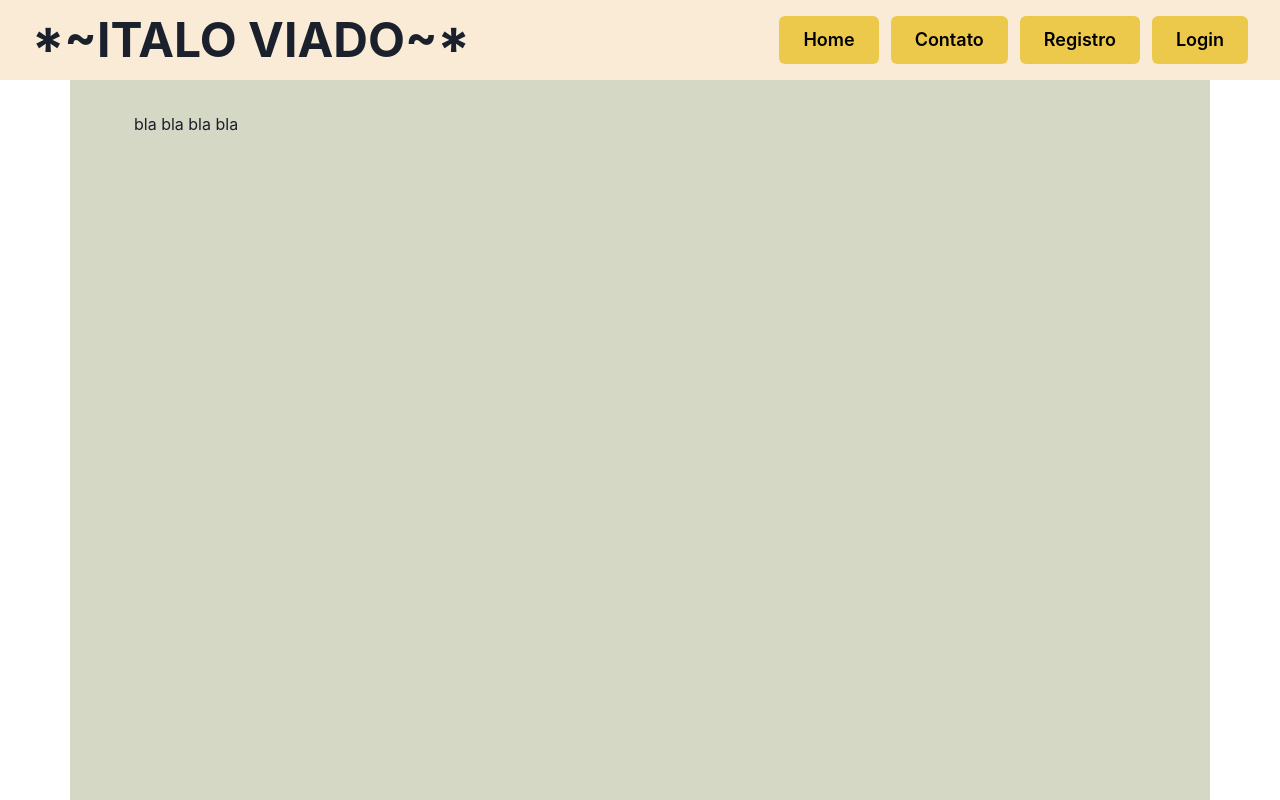
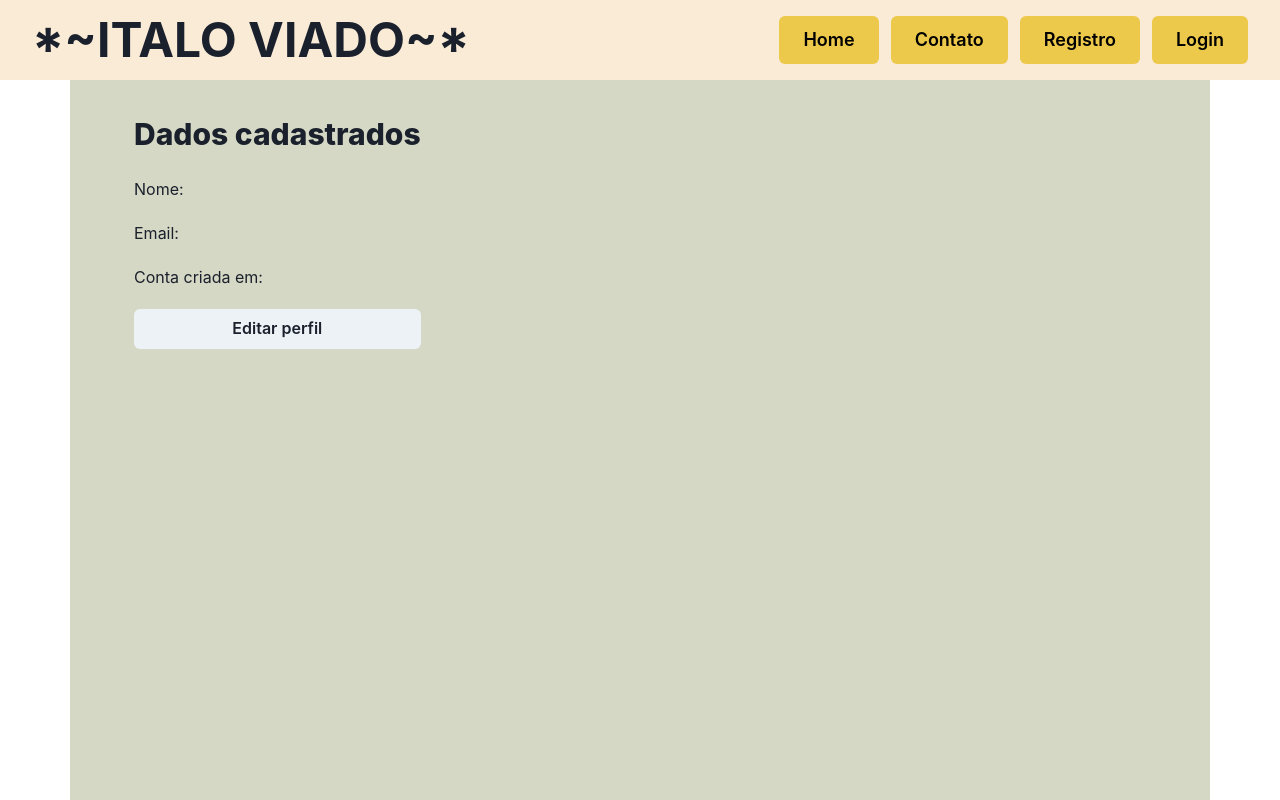
Before and after one commit to pedr0ferrari/blog, a Next.js app: page /perfil in a window 1280 px wide. Built offline with nearby package versions, Linux system fonts and the light colour scheme; no server answers.

Commit message:
create edit profile page and start editform logic

```diff
--- a/components/header/header.tsx
+++ b/components/header/header.tsx
@@ -8,6 +8,9 @@ const Header = () => {
   const { user } = useLoggedInUser();
   const { auth } = useContext(FirebaseCtx);
   const router = useRouter();
+
+  const firstName = user && user.name.split(" ").slice(0, 1);
+
   const handleRoute = (path: string) => {
     router.push(path);
   };
@@ -22,7 +25,7 @@ const Header = () => {
     >
       {user ? (
         <Heading size="2xl" flexGrow="1">
-          {user.name}
+          {firstName}
         </Heading>
       ) : (
         <Heading size="2xl" flexGrow="1">
--- /dev/null
+++ b/components/profile/EditProfile.tsx
@@ -0,0 +1,21 @@
+import { Flex, Input } from "@chakra-ui/react";
+import React from "react";
+import { useForm } from "react-hook-form";
+import { UserType } from "../../interface/User";
+
+const EditProfile: React.FC<{ user: UserType }> = ({ user }) => {
+  const { register } = useForm({
+    defaultValues: {
+      name: user.name,
+      email: user.email,
+    },
+  });
+  return (
+    <Flex as="form" direction="column" gap={5}>
+      <Input type="name" {...register("name")} />
+      <Input />
+    </Flex>
+  );
+};
+
+export default EditProfile;
--- a/hooks/useLoggedInUser.tsx
+++ b/hooks/useLoggedInUser.tsx
@@ -1,7 +1,7 @@
 import { useContext, useEffect, useState } from "react";
 import { FirebaseCtx } from "../config/context";
+import { UserType } from "../interface/User";
 
-type UserType = { name: string; email: string };
 const useLoggedInUser = () => {
   // usar contexto do firebase para pegar o authuser
   const { authUser, firestore } = useContext(FirebaseCtx);
@@ -33,7 +33,7 @@ const useLoggedInUser = () => {
   }, [firebaseUserID]);
 
   // retornar o estado de login (authstate)
-  return { user };
+  return { user, authState: "LOADING" };
 };
 
 export default useLoggedInUser;
--- /dev/null
+++ b/interface/User.tsx
@@ -0,0 +1 @@
+export type UserType = { name: string; email: string; createdAt: number };
--- a/pages/perfil.tsx
+++ b/pages/perfil.tsx
@@ -1,12 +1,39 @@
 import Header from "../components/header/header";
 import Main from "../layouts/Main";
-import React from "react";
+import React, { useState } from "react";
+import { Button, Flex, FormControl, Input, Text } from "@chakra-ui/react";
+import useLoggedInUser from "../hooks/useLoggedInUser";
+import { useForm } from "react-hook-form";
+import EditProfile from "../components/profile/EditProfile";
 
-const Perfil = () => {
+//nome completo e email cadastrado.
+//data de criação de conta.
+//quantidade de posts feitos.
+
+const Perfil: React.FC = () => {
+  const { user } = useLoggedInUser();
+
+  const createdAtFormated =
+    user && new Date(user.createdAt).toLocaleDateString();
+
+  const [isOpen, setIsOpen] = useState(false);
+  console.log(isOpen);
   return (
     <>
       <Header />
-      <Main>bla bla bla bla</Main>
+      <Main>
+        <Flex direction="column" gap={5}>
+          <Text fontSize="3xl" fontWeight="extrabold">
+            Dados cadastrados
+          </Text>
+          <Text>Nome: {user && user.name}</Text>
+          <Text>Email: {user && user.email}</Text>
+          <Text>Conta criada em: {createdAtFormated}</Text>
+          <Button onClick={() => setIsOpen(!isOpen)}>Editar perfil</Button>
+
+          {isOpen && user ? <EditProfile user={user} /> : <></>}
+        </Flex>
+      </Main>
     </>
   );
 };
```
Also changed, not shown: pages/registro.tsx (+6 -4 lines).
